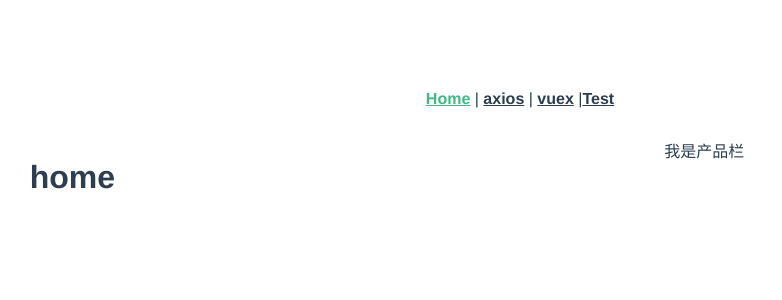
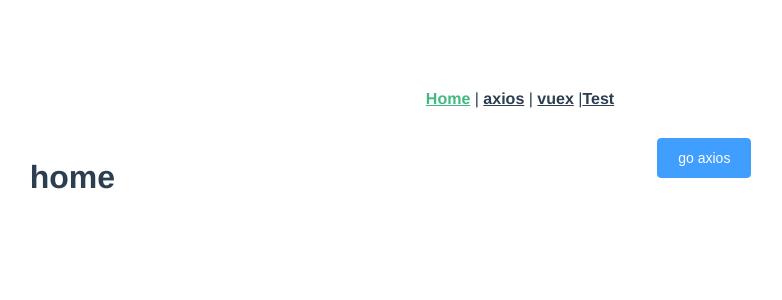
Before and after one commit to xichangzhou/vite-vue3-starter, a Vue app: page / in a window 1280 px wide. Shown: the top 300 px of the page, without its empty margins (120-902 px from the left). Built offline with nearby package versions, Linux system fonts and the light colour scheme.

Commit message:
feat: router push back

```diff
--- a/src/App.vue
+++ b/src/App.vue
@@ -8,6 +8,7 @@
 
         |<router-link to="/test/jsonxcz">Test</router-link>
     </div>
+
     <router-view />
 </template>
 
--- a/src/views/axios.vue
+++ b/src/views/axios.vue
@@ -1,5 +1,7 @@
 <template>
-    <h1>axios</h1>
+    <el-row>
+        <el-col :span="7"
+            ><h1>axios</h1>
             <div>{{ nowTime }}</div>
             <div v-if="loading">Loading.....</div>
             <textarea v-if="loaded" :value="double" contenteditable="false" />
@@ -10,7 +12,13 @@
                 <template #fallback>
                     <h1>...Loading...</h1>
                 </template>
-    </Suspense>
+            </Suspense></el-col
+        >
+        <!--商品展示-->
+        <el-col :span="17">
+            <el-button type="primary" @click="pushAxios">go back</el-button>
+        </el-col>
+    </el-row>
 </template>
 
 <script lang="ts">
@@ -19,15 +27,11 @@ import axios from '@/utils/axios'
 import useUrlAxios from '@/hooks/useUrlAxios'
 import { nowTime } from '@/hooks/useNowTime'
 import AsyncShow from '@/components/AsyncShow.vue'
+import router from '@/router'
 
 export default defineComponent({
     name: 'HelloWorld',
-    props: {
-        msg: {
-            type: String,
-            required: true
-        }
-    },
+    props: {},
     components: {
         AsyncShow
     },
@@ -50,7 +54,12 @@ export default defineComponent({
             return JSON.stringify(result, null, 4)
         })
 
-        return { count, double, loading, loaded, nowTime }
+        const pushAxios = () => {
+            router.back()
+            console.log(router)
+        }
+
+        return { count, double, loading, loaded, nowTime, pushAxios }
     }
 })
 </script>
--- a/src/views/home.vue
+++ b/src/views/home.vue
@@ -2,24 +2,25 @@
     <el-row>
         <el-col :span="7"><h1>home</h1></el-col>
         <!--商品展示-->
-        <el-col :span="17">我是产品栏</el-col>
+        <el-col :span="17">
+            <el-button type="primary" @click="pushAxios">go axios</el-button>
+        </el-col>
     </el-row>
 </template>
 
 <script lang="ts">
 import { ref, defineComponent } from 'vue'
+import router from '@/router'
 
 export default defineComponent({
     name: 'HelloWorld',
-    props: {
-        msg: {
-            type: String,
-            required: true
-        }
-    },
+    props: {},
     setup: () => {
         const count = ref(0)
-        return { count }
+        const pushAxios = () => {
+            router.push('/axios')
+        }
+        return { count, pushAxios }
     }
 })
 </script>
```
Lines whose indentation alone changed are shown as unchanged.
